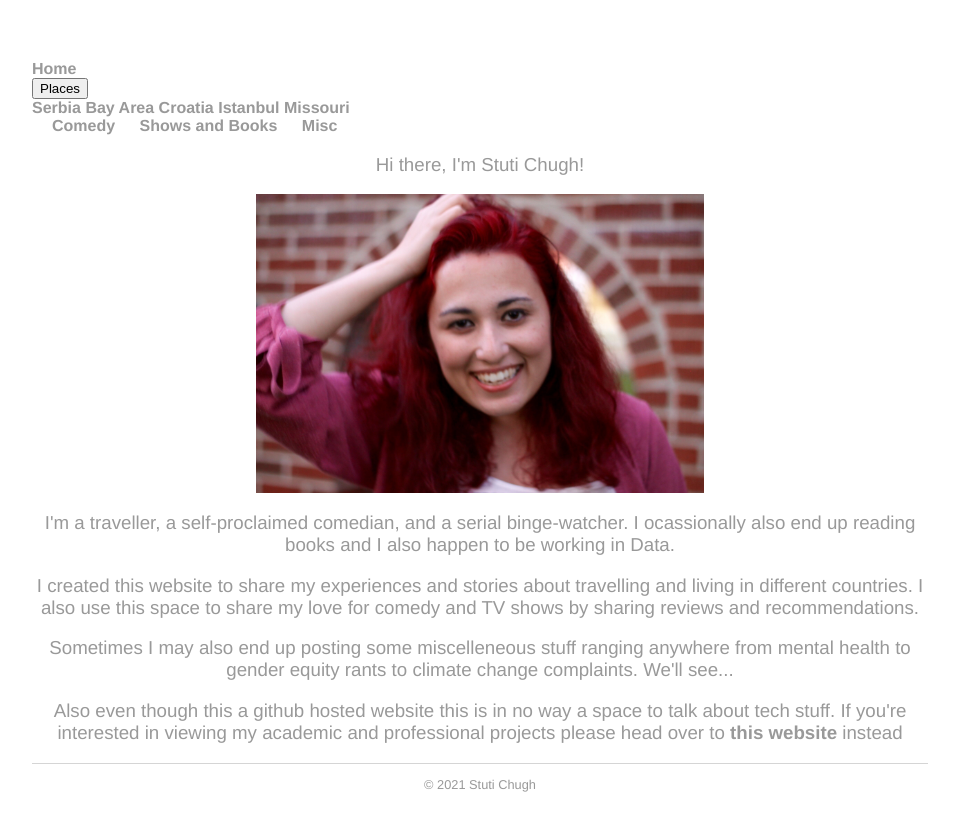
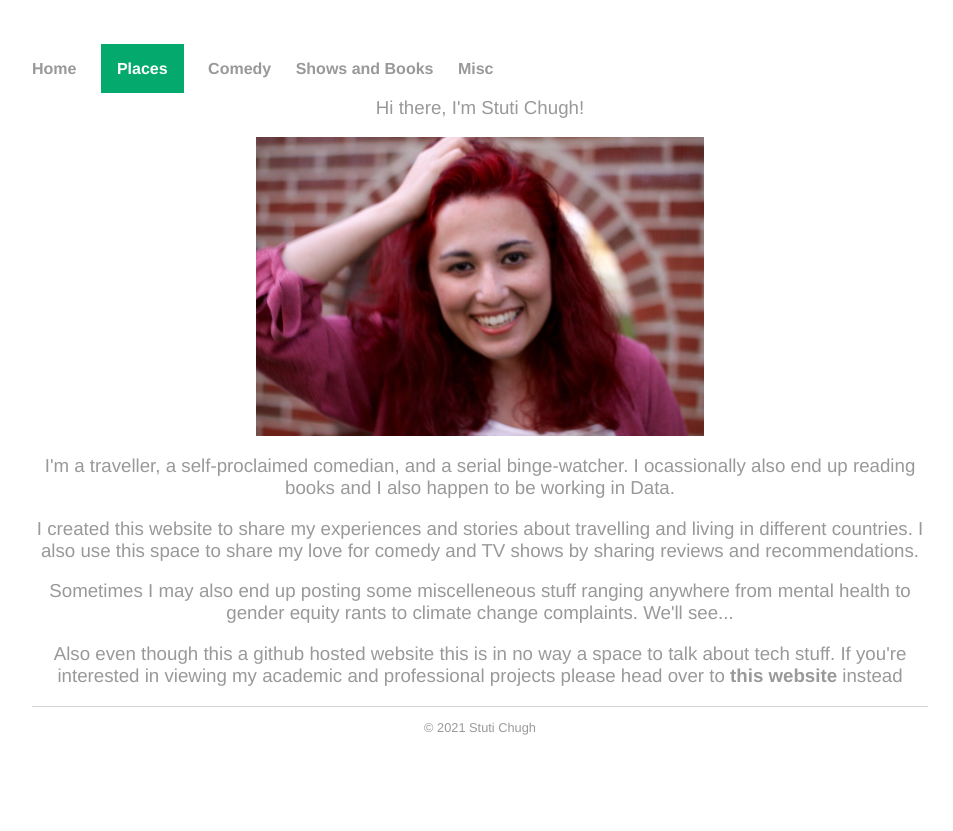
Before and after one commit to stutichugh/stutichugh.github.io, a Jekyll site: the page built from index.html, in a window 1280 px wide. Shown: the top 831 px of the page, without its empty margins (160-1113 px from the left). Built offline with Jekyll 4.4.1, drawn with Linux system fonts in a browser that asks for light colours.

Commit message:
made changes

```diff
--- a/_layouts/default.html
+++ b/_layouts/default.html
@@ -9,9 +9,9 @@
 			<nav>
 	    		<ul>
 	        		<li><a href="/index.html">Home</a></li>
-		        	<li>
+		        	<li class="dropdown">
 							<div class="dropdown">
-								<button class="dropbtn">Places</button>
+								<a class="dropbtn">Places</a>
 								<div class="dropdown-content">
       <a href="YouTubeTrends.html">Serbia</a>
       <a href="stat_inf_project.html">Bay Area</a>
--- a/css/main.css
+++ b/css/main.css
@@ -60,3 +60,38 @@ ul.posts li {
   margin-right: auto;
   width: 50%;
 }
+
+.dropbtn {
+  background-color: #04AA6D;
+  color: white;
+  padding: 16px;
+  font-size: 16px;
+  border: none;
+}
+
+.dropdown {
+  position: relative;
+  display: inline-block;
+}
+
+.dropdown-content {
+  display: none;
+  position: absolute;
+  background-color: #f1f1f1;
+  min-width: 160px;
+  box-shadow: 0px 8px 16px 0px rgba(0,0,0,0.2);
+  z-index: 1;
+}
+
+.dropdown-content a {
+  color: black;
+  padding: 12px 16px;
+  text-decoration: none;
+  display: block;
+}
+
+.dropdown-content a:hover {background-color: #ddd;}
+
+.dropdown:hover .dropdown-content {display: block;}
+
+.dropdown:hover .dropbtn {background-color: #3e8e41;}
```
